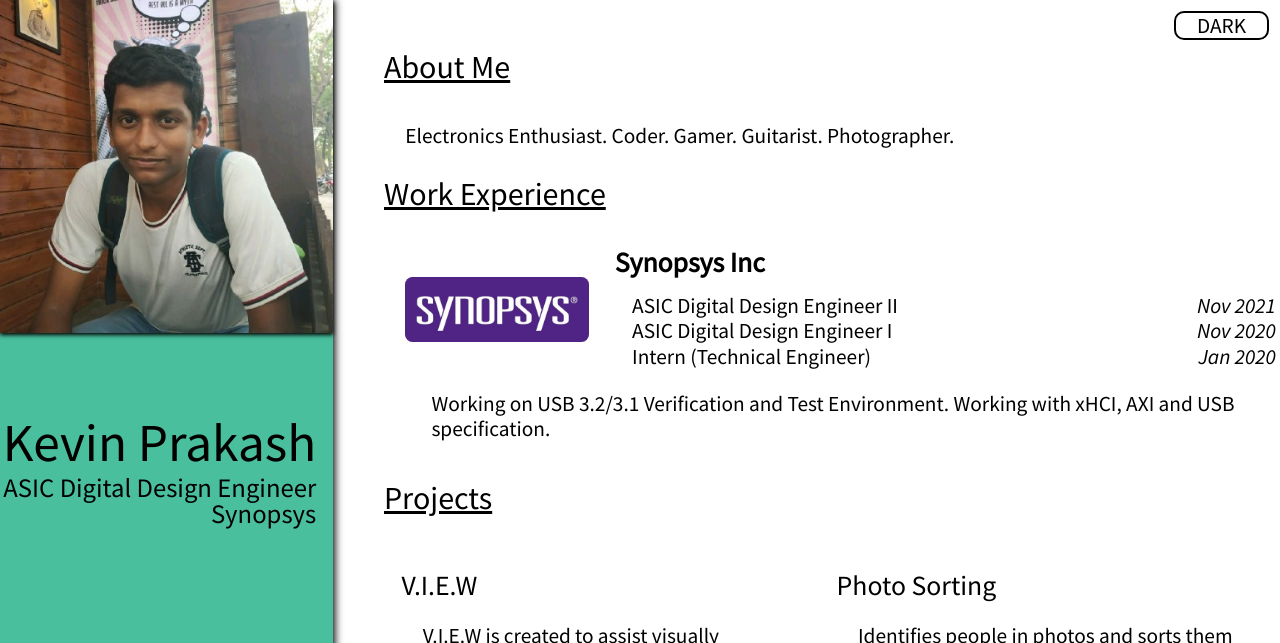
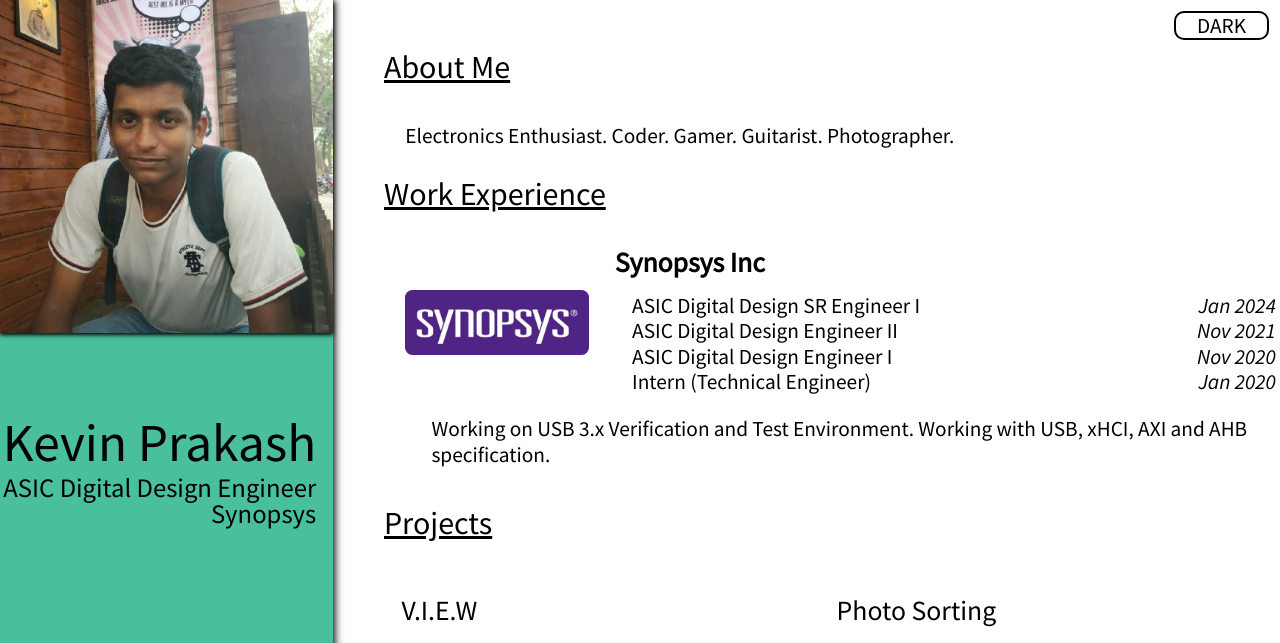
Before and after one commit to KevinPrakash/kevinprakash.github.io, a plain HTML site: page index.html in a window 1280 px wide. Shown: the top 643 px of the page. Drawn offline with Linux system fonts and the light colour scheme.

Commit message:
Updated work experience

```diff
--- a/index.html
+++ b/index.html
@@ -58,8 +58,12 @@
 				<h2><a href="https://www.linkedin.com/in/kevin-prakash-4469b0175/" target="_blank">Work Experience</a></h2>
 				<table>
 					<tr>
-						<th class="logo" rowspan="4"><a href="https://www.synopsys.com/" target="_blank"><img src="images/synopsys.jpg" alt="Synopsys"/></a></th>
+						<th class="logo" rowspan="5"><a href="https://www.synopsys.com/" target="_blank"><img src="images/synopsys.jpg" alt="Synopsys"/></a></th>
 						<th class="company-name" colspan="2">Synopsys Inc</th>
+					</tr>
+					<tr>
+						<th class="role"><span id="role-hide">ASIC</span> Digital Design SR <span id="role-hide">Engineer </span>I</th>
+						<th class="doj">Jan 2024</th>
 					</tr>
 					<tr>
 						<th class="role"><span id="role-hide">ASIC</span> Digital Design <span id="role-hide">Engineer </span>II</th>
@@ -74,7 +78,7 @@
 						<th class="doj">Jan 2020</th>
 					</tr>
 					<tr>
-						<th class="details" colspan="3">Working on USB 3.2/3.1 Verification and Test Environment. Working with xHCI, AXI and USB specification.</th>
+						<th class="details" colspan="3">Working on USB 3.x Verification and Test Environment. Working with USB, xHCI, AXI and AHB specification.</th>
 					</tr>
 				</table>
 			</section>
@@ -84,13 +88,15 @@
 				<table>
 					<tr><td class="logo-phone"><a href="https://www.synopsys.com/" target="_blank"><img src="images/synopsys.jpg" alt="Synopsys"/></a></td></tr>
 					<tr><td class="company-name-phone">Synopsys Inc</td></tr>
+					<tr><td class="role-phone">ASIC Digital Design Engineer SR I</td></tr>
+					<tr><td class="doj-phone">Jan 2024</td></tr>
 					<tr><td class="role-phone">ASIC Digital Design Engineer II</td></tr>
 					<tr><td class="doj-phone">Nov 2021</td></tr>
 					<tr><td class="role-phone">ASIC Digital Design Engineer I</td></tr>
 					<tr><td class="doj-phone">Nov 2020</td></tr>
 					<tr><td class="role-phone">Intern (Technical Engineer)</td></tr>
 					<tr><td class="doj-phone">Jan 2020</td></tr>
-					<tr><td class="details-phone">Working on USB 3.2/3.1 Verification and Test Environment. Working with xHCI, AXI and USB specification.</td></tr>
+					<tr><td class="details-phone">Working on USB 3.x Verification and Test Environment. Working with USB, xHCI, AXI and AHB specification.</td></tr>
 				</table>
 			</section>
 
```
